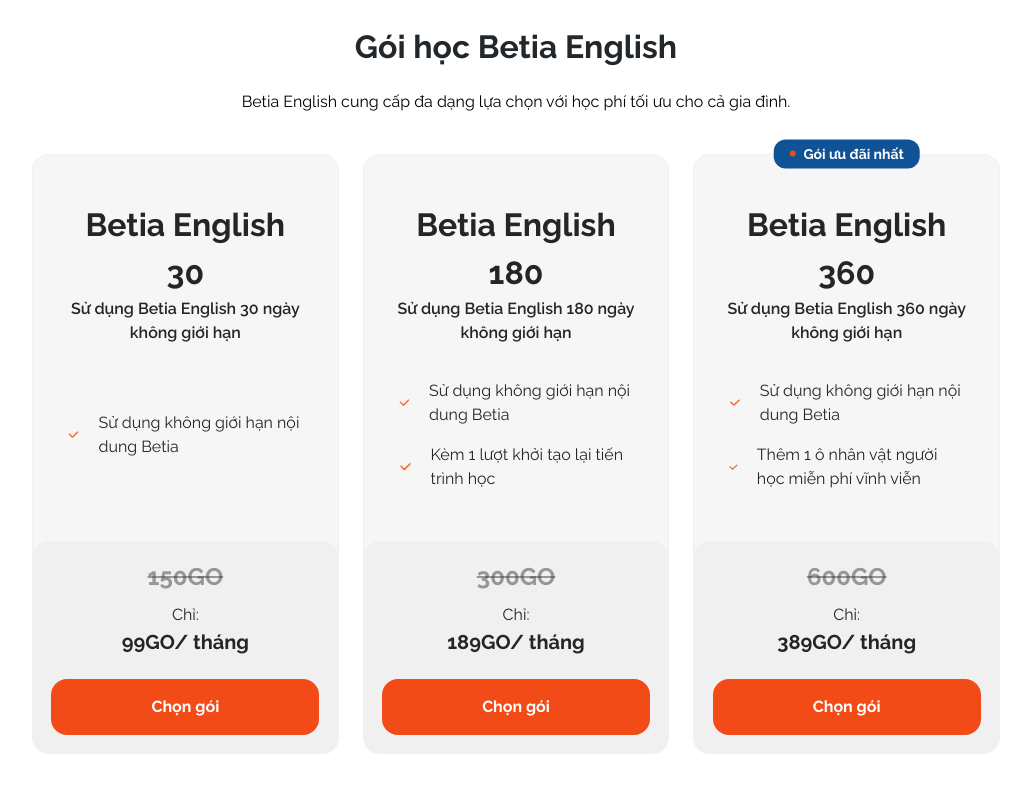
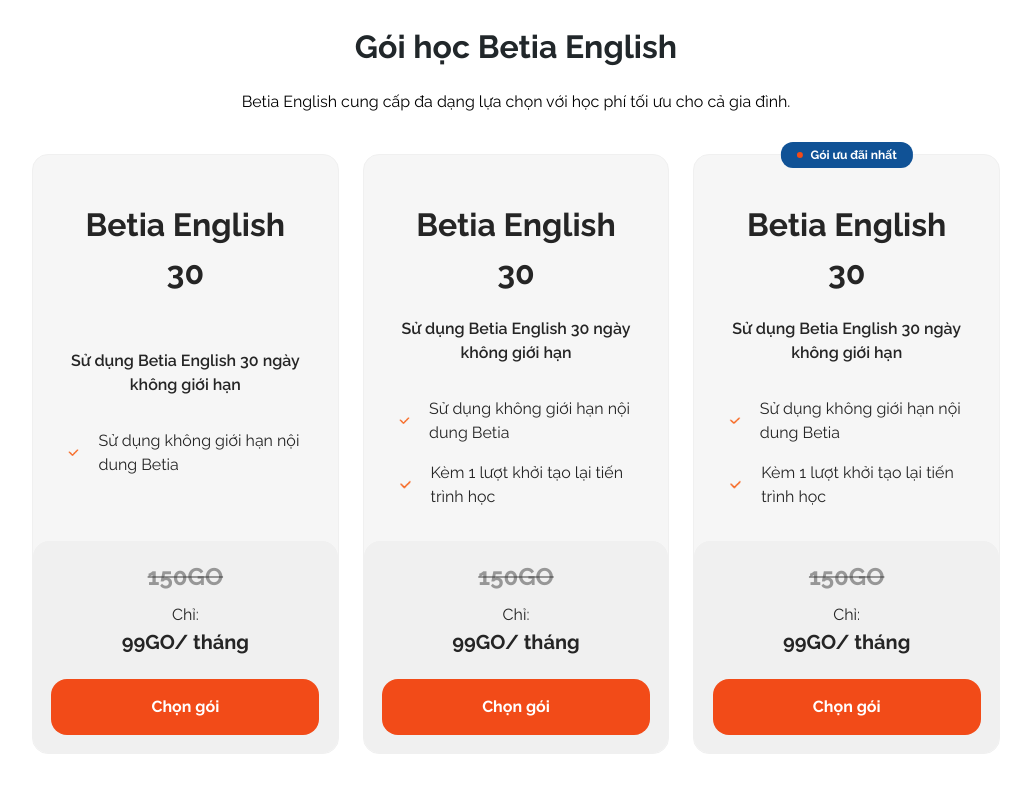
Before and after one commit to tquanglinh18/betia, a website: page index.html in a window 1280 px wide. Shown: the part 1620-2420 px from the top of the page, without its empty margins (124-1155 px from the left). Drawn offline with Linux system fonts and the light colour scheme; a web font is replaced by a local one.

Commit message:
update package betia

```diff
--- a/assets/js/main.js
+++ b/assets/js/main.js
@@ -23,6 +23,8 @@
 });
 
 $(function () {
+
+// home page
   $(".slick_betia_home").slick({
     slidesToShow: 1,
     infinite: true,
@@ -34,6 +36,7 @@
     centerPadding: "25%",
     arrows: false,
   });
+
 
   $(".slick_betia_feedback").slick({
     slidesToShow: 4,
@@ -67,6 +70,43 @@
       },
     ],
   });
+
+const listCard = document.querySelectorAll(".box");
+const listDot = document.querySelectorAll(".dot");
+setInterval(() => {
+  var indexActive = 0;
+  for (var i = 0; i < listCard.length; i++) {
+    if (listCard[i].classList.contains("active")) {
+      indexActive = i;
+    }
+  }
+  listCard[indexActive].classList.remove("active");
+  listDot[indexActive].classList.remove("active-dot");
+  if (indexActive + 1 < listCard.length) {
+    listCard[indexActive + 1].classList.add("active");
+    listDot[indexActive + 1].classList.add("active-dot");
+  } else {
+    listCard[0].classList.add("active");
+    listDot[0].classList.add("active-dot");
+  }
+}, 7000);
+
+function setActiveSlide(index) {
+  for (var i = 0; i < listCard.length; i++) {
+    listCard[i].classList.remove("active");
+    listDot[i].classList.remove("active-dot");
+  }
+  listCard[index].classList.add("active");
+  listDot[index].classList.add("active-dot");
+}
+
+listCard.forEach((card, index) => {
+  card.addEventListener("click", () => setActiveSlide(index));
+});
+
+listDot.forEach((dot, index) => {
+  dot.addEventListener("click", () => setActiveSlide(index));
+});
 
   $(".slick_betia_introduce").slick({
     slidesToShow: 3,
@@ -117,6 +157,8 @@
       },
     ],
   });
+
+  // Tin tuc lien quan
   $(".related-news").slick({
     slidesToShow: 3,
     infinite: true,
@@ -142,6 +184,9 @@
       },
     ],
   });
+
+
+  /// Products Page
 
   $(".slick_betia_products").slick({
     slidesToShow: 1,
@@ -177,18 +222,7 @@
     ],
   });
 });
-
-$(".slide-banner").slick({
-  slidesToShow: 1,
-  infinite: false,
-  slidesToScroll: 1,
-  autoplay: false,
-  autoplaySpeed: 2000,
-  dots: false,
-  arrows: false,
-  centerMode: true,
-  centerPadding: "10%",
-});
+// News Page
 
 const listTabNew = document.querySelectorAll(".tab-news");
 const listContentNew = document.querySelectorAll(".tab-contents-news");
@@ -206,43 +240,7 @@
   });
 });
 
-const listCard = document.querySelectorAll(".box");
-const listDot = document.querySelectorAll(".dot");
-const slideActiveAuto = setInterval(() => {
-  var indexActive = 0;
-  for (var i = 0; i < listCard.length; i++) {
-    if (listCard[i].classList.contains("active")) {
-      indexActive = i;
-    }
-  }
-  listCard[indexActive].classList.remove("active");
-  listDot[indexActive].classList.remove("active-dot");
-  console.log(indexActive + 1 <= listCard.length);
-  if (indexActive + 1 < listCard.length) {
-    listCard[indexActive + 1].classList.add("active");
-    listDot[indexActive + 1].classList.add("active-dot");
-  } else {
-    listCard[0].classList.add("active");
-    listDot[0].classList.add("active-dot");
-  }
-}, 3000);
-
-function setActiveSlide(index) {
-  for (var i = 0; i < listCard.length; i++) {
-    listCard[i].classList.remove("active");
-    listDot[i].classList.remove("active-dot");
-  }
-  listCard[index].classList.add("active");
-  listDot[index].classList.add("active-dot");
-}
-
-listCard.forEach((card, index) => {
-  card.addEventListener("click", () => setActiveSlide(index));
-});
-
-listDot.forEach((dot, index) => {
-  dot.addEventListener("click", () => setActiveSlide(index));
-});
+// QA Page
 
 const listQuestion = document.querySelectorAll(".question");
 const listAnswer = document.querySelectorAll(".answer");
@@ -255,9 +253,3 @@
     console.log('clicked');
   });
 });
-
-const urlLocation = location.href;
-if(urlLocation != "http://127.0.0.1:5500/"| "http://127.0.0.1:5500/home") {
-  clearInterval(slideActiveAuto)
-
-}
--- a/index.html
+++ b/index.html
@@ -53,8 +53,10 @@
           </div>
         </div>
         <button type="button" class="lg:hidden">
-          <div class="shadow-[0_0_4px_0_rgba(0,0,0,0.25)] rounded-xl p-2 md:p-3">
-            <img src="./assets/images/ic_menu_mobile.png" alt="" class=""/>
+          <div
+            class="shadow-[0_0_4px_0_rgba(0,0,0,0.25)] rounded-xl p-2 md:p-3"
+          >
+            <img src="./assets/images/ic_menu_mobile.png" alt="" class="" />
           </div>
         </button>
       </div>
@@ -290,19 +292,16 @@
               gia đình.
             </p>
           </div>
-          <div
-            class="flex flex-col lg:flex-row justify-center items-center space-x-0 lg:space-x-6 space-y-8 lg:space-y-0 px-4 mb-[6%]"
-          >
-            <div
-              class="bg-[#F6F6F6] rounded-2xl border border-[#F0F0F0] text-[#252525] min-h-[350px] md:min-h-[450px] lg:min-h-[600px] flex flex-col justify-between w-[90%] md:w-[50%] lg:w-[32%]"
-            >
-              <div class="px-8 mb-[6%] mt-[15%] text-center">
+          <div class="package-betia">
+            <div class="package-item">
+              <div class="package-header">
                 <h3 class="font-bold text-[32px]">Betia English 30</h3>
-                <p class="font-semibold">
+              </div>
+              <div class="package-body">
+                <p class="font-semibold mb-8 w-full text-center">
                   Sử dụng Betia English 30 ngày không giới hạn
                 </p>
-              </div>
-              <div class="px-8 mb-[6%] flex flex-col items-start">
+                <div class="mb-[6%] flex flex-col items-start">
                   <div class="flex justify-center items-center space-x-4 mb-4">
                     <div class="">
                       <img src="./assets/images/ic_check.png" alt="" />
@@ -310,7 +309,8 @@
                     <p>Sử dụng không giới hạn nội dung Betia</p>
                   </div>
                 </div>
-              <div class="w-full rounded-2xl bg-[#F0F0F0] p-[6%] text-center">
+              </div>
+              <div class="package-footer">
                 <h3
                   class="text-[#3E3E3E] text-opacity-50 font-bold text-[24px] mb-2 line-through"
                 >
@@ -326,16 +326,15 @@
                 </button>
               </div>
             </div>
-            <div
-              class="bg-[#F6F6F6] rounded-2xl border border-[#F0F0F0] text-[#252525] min-h-[350px] md:min-h-[450px] lg:min-h-[600px] flex flex-col justify-between w-[90%] md:w-[50%] lg:w-[32%]"
-            >
-              <div class="px-8 mb-[6%] mt-[15%] text-center">
-                <h3 class="font-bold text-[32px]">Betia English 180</h3>
-                <p class="font-semibold">
-                  Sử dụng Betia English 180 ngày không giới hạn
-                </p>
-              </div>
-              <div class="px-8 mb-[6%] flex flex-col items-start">
+            <div class="package-item">
+              <div class="package-header">
+                <h3 class="font-bold text-[32px]">Betia English 30</h3>
+              </div>
+              <div class="package-body">
+                <p class="font-semibold mb-8 w-full text-center">
+                  Sử dụng Betia English 30 ngày không giới hạn
+                </p>
+                <div class="mb-[6%] flex flex-col items-start">
                   <div class="flex justify-center items-center space-x-4 mb-4">
                     <div class="">
                       <img src="./assets/images/ic_check.png" alt="" />
@@ -349,14 +348,15 @@
                     <p>Kèm 1 lượt khởi tạo lại tiến trình học</p>
                   </div>
                 </div>
-              <div class="w-full rounded-2xl bg-[#F0F0F0] p-[6%] text-center">
+              </div>
+              <div class="package-footer">
                 <h3
                   class="text-[#3E3E3E] text-opacity-50 font-bold text-[24px] mb-2 line-through"
                 >
-                  300GO
+                  150GO
                 </h3>
                 <p>Chỉ:</p>
-                <h3 class="font-bold text-[20px] mb-[8%]">189GO/ tháng</h3>
+                <h3 class="font-bold text-[20px] mb-[8%]">99GO/ tháng</h3>
                 <button
                   type="button"
                   class="w-full bg-[#F24B18] font-bold text-white p-4 rounded-2xl"
@@ -365,17 +365,15 @@
                 </button>
               </div>
             </div>
-            <div class="w-[90%] md:w-[50%] lg:w-[32%] relative">
-              <div
-                class="bg-[#F6F6F6] rounded-2xl border border-[#F0F0F0] text-[#252525] min-h-[350px] md:min-h-[450px] lg:min-h-[600px] flex flex-col justify-between"
-              >
-                <div class="px-8 mb-[6%] mt-[15%] text-center">
-                  <h3 class="font-bold text-[32px]">Betia English 360</h3>
-                  <p class="font-semibold">
-                    Sử dụng Betia English 360 ngày không giới hạn
-                  </p>
-                </div>
-                <div class="px-8 mb-[6%] flex flex-col items-start">
+            <div class="package-item relative">
+              <div class="package-header">
+                <h3 class="font-bold text-[32px]">Betia English 30</h3>
+              </div>
+              <div class="package-body">
+                <p class="font-semibold mb-8 w-full text-center">
+                  Sử dụng Betia English 30 ngày không giới hạn
+                </p>
+                <div class="mb-[6%] flex flex-col items-start">
                   <div class="flex justify-center items-center space-x-4 mb-4">
                     <div class="">
                       <img src="./assets/images/ic_check.png" alt="" />
@@ -386,17 +384,18 @@
                     <div class="">
                       <img src="./assets/images/ic_check.png" alt="" />
                     </div>
-                    <p>Thêm 1 ô nhân vật người học miễn phí vĩnh viễn</p>
-                  </div>
-                </div>
-                <div class="w-full rounded-2xl bg-[#F0F0F0] p-[6%] text-center">
+                    <p>Kèm 1 lượt khởi tạo lại tiến trình học</p>
+                  </div>
+                </div>
+              </div>
+              <div class="package-footer">
                 <h3
                   class="text-[#3E3E3E] text-opacity-50 font-bold text-[24px] mb-2 line-through"
                 >
-                    600GO
+                  150GO
                 </h3>
                 <p>Chỉ:</p>
-                  <h3 class="font-bold text-[20px] mb-[8%]">389GO/ tháng</h3>
+                <h3 class="font-bold text-[20px] mb-[8%]">99GO/ tháng</h3>
                 <button
                   type="button"
                   class="w-full bg-[#F24B18] font-bold text-white p-4 rounded-2xl"
@@ -404,14 +403,9 @@
                   Chọn gói
                 </button>
               </div>
-              </div>
-              <div
-                class="bg-[#105296] rounded-xl text-white flex justify-center items-center space-x-2 px-4 py-1 absolute top-0 -translate-y-[50%] -translate-x-[50%] left-[50%]"
-              >
+              <div class="package-over">
                 <div class="w-[6px] h-[6px] rounded-full bg-[#F24B18]"></div>
-                <p class="text-white font-bold text-[12px] lg:text-[14px]">
-                  Gói ưu đãi nhất
-                </p>
+                <p class="text-white font-bold text-[12px]">Gói ưu đãi nhất</p>
               </div>
             </div>
           </div>
--- a/styles.css
+++ b/styles.css
@@ -1,3 +1,24 @@
 @tailwind base;
 @tailwind components;
 @tailwind utilities;
+
+@layer base {
+  .package-betia {
+    @apply flex flex-col lg:flex-row justify-center items-center space-x-0 lg:space-x-6 space-y-8 lg:space-y-0 px-4 mb-[6%];
+  }
+  .package-item {
+    @apply bg-[#F6F6F6] rounded-2xl border border-[#F0F0F0] text-[#252525] min-h-[350px] md:min-h-[450px] lg:min-h-[600px] flex flex-col justify-between w-[90%] md:w-[50%] lg:w-[32%];
+  }
+  .package-header {
+    @apply px-8 mb-[6%] mt-[15%] text-center;
+  }
+  .package-body {
+    @apply px-8 flex justify-around flex-col;
+  }
+  .package-footer {
+    @apply w-full rounded-2xl bg-[#F0F0F0] p-[6%] text-center;
+  }
+  .package-over {
+    @apply bg-[#105296] rounded-xl text-white flex justify-center items-center space-x-2 px-4 py-1 absolute top-0 -translate-y-[50%] -translate-x-[50%] left-[50%];
+  }
+}
```
Also changed, not shown: assets/css/styles.css. Lines whose indentation alone changed are shown as unchanged.
